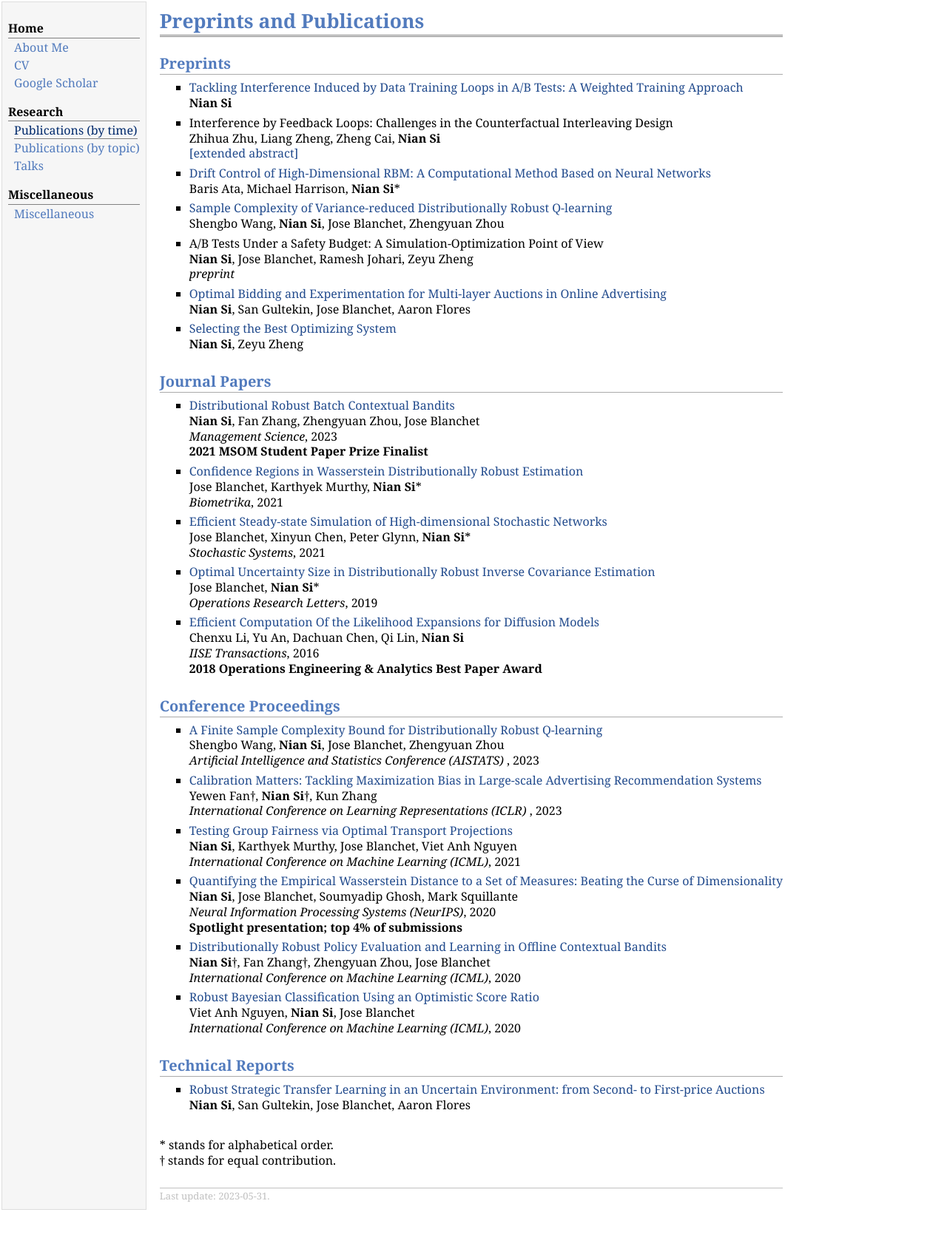
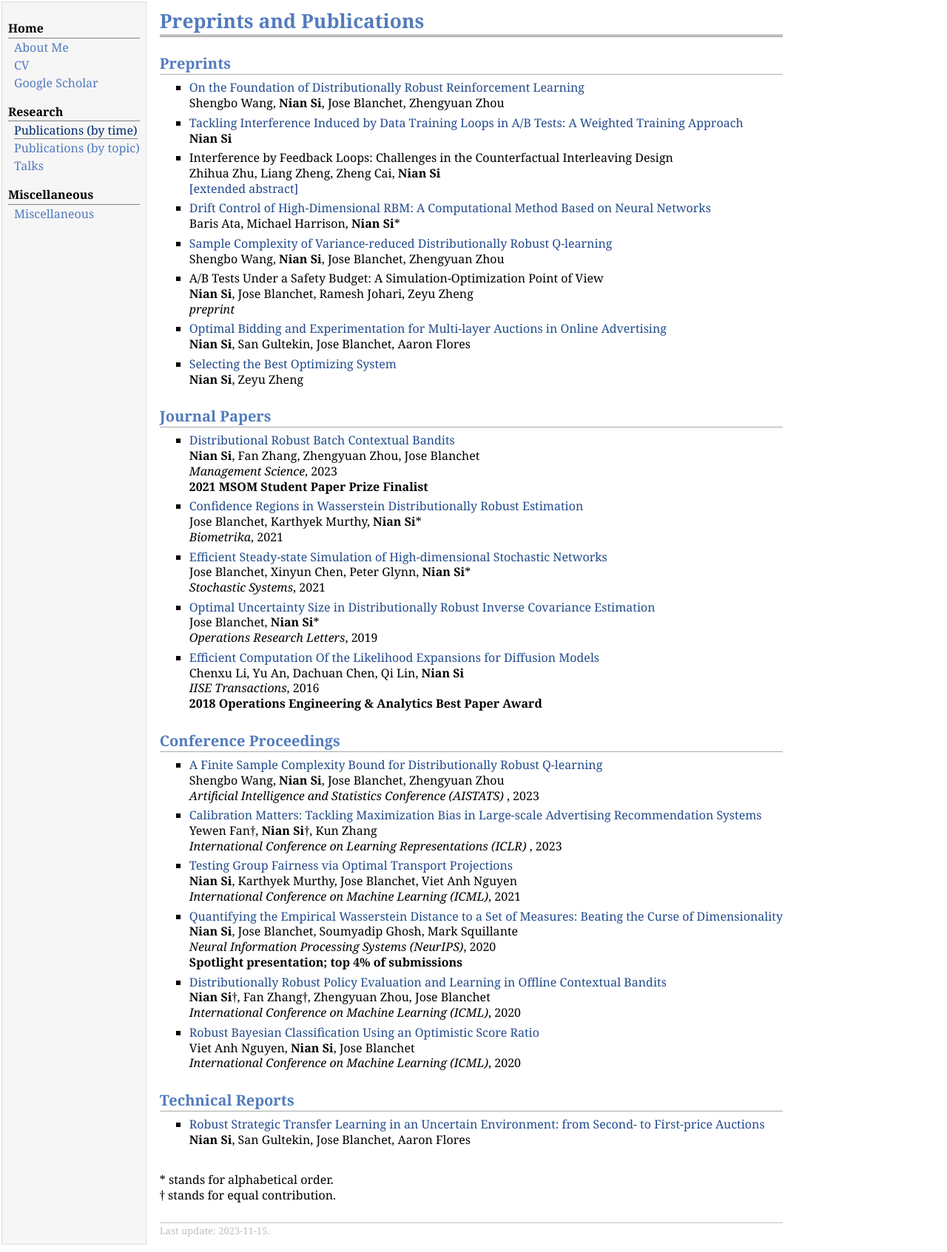
Before and after one commit to nian-si/nian-si.github.io, a plain HTML site: page publications.html in a window 1280 px wide. Shown: the whole page at 74% size. Before the commit the page ends 1646 px from the top, so only its background shows below. Drawn offline with Linux system fonts and the light colour scheme.

Commit message:
update DRRL

```diff
--- a/publications.html
+++ b/publications.html
@@ -30,12 +30,17 @@
 <h2>Preprints</h2>
 
 <ul>
+<li><p><a href="https://arxiv.org/abs/2311.09018">On the Foundation of Distributionally Robust Reinforcement Learning
+</a><br>Shengbo Wang, <strong>Nian Si</strong>,  Jose Blanchet, Zhengyuan Zhou <br>
+</p>
+</li>
+
 <li><p><a href="
 https://arxiv.org/abs/2310.17496">Tackling Interference Induced by Data Training Loops in A/B Tests: A Weighted
 Training Approach
-	</a><br> <strong>Nian Si</strong> <br>
-   </p>
-   </li>
+</a><br> <strong>Nian Si</strong> <br>
+</p>
+</li>
 
    <li><p>Interference by Feedback Loops: Challenges in the Counterfactual Interleaving Design
 	</a><br>Zhihua Zhu, Liang Zheng, Zheng Cai, <strong>Nian Si</strong> <br>
@@ -175,7 +180,7 @@ First-price Auctions
 
 <div id="footer">
 <div id="footer-text">
-Last update: 2023-05-31.
+Last update: 2023-11-15.
 </div>
 </div>
 </td>
```
Also changed, not shown: index.html (+1 -1 lines), publications_topic.html (+6 -1 lines), talks.html (+7 -1 lines).
